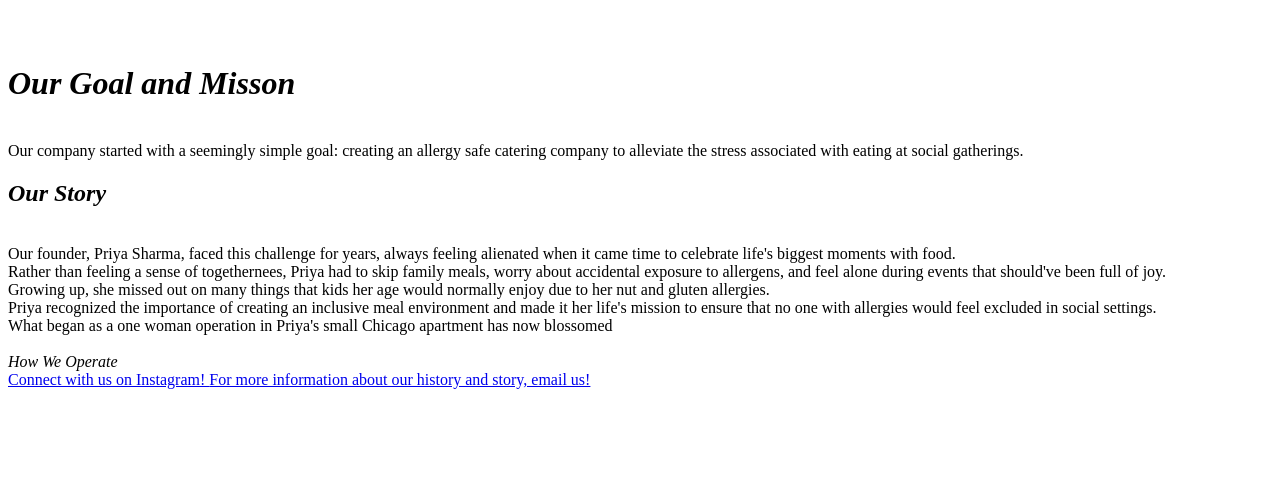
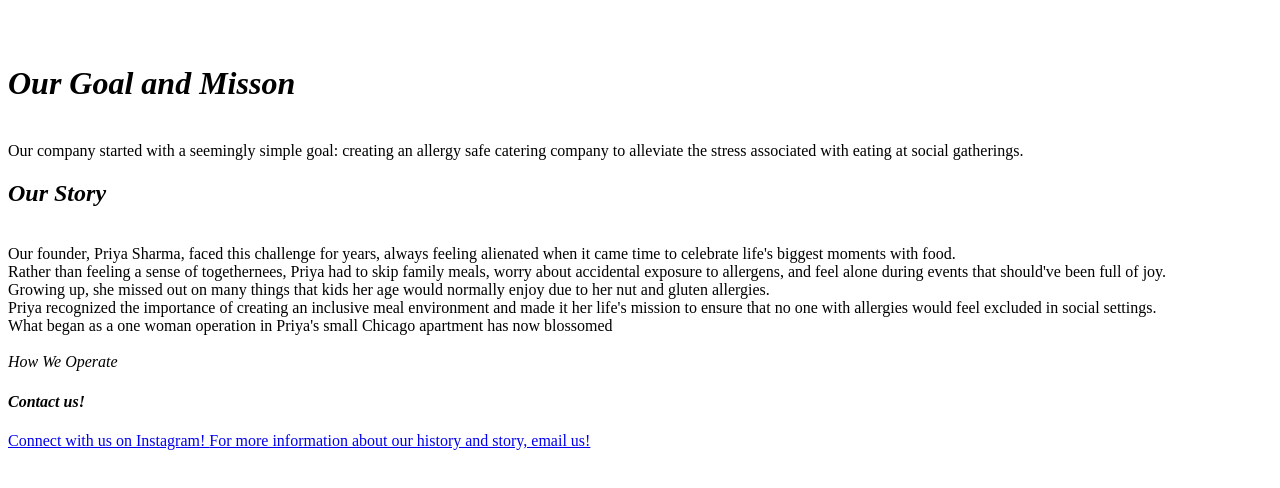
Before and after one commit to leffela14/MGMT-382-Project-1, a plain HTML site: page index.html in a window 1280 px wide. Drawn offline with Linux system fonts and the light colour scheme.

Commit message:
Update index.html

```diff
--- a/index.html
+++ b/index.html
@@ -22,6 +22,8 @@
   What began as a one woman operation in Priya's small Chicago apartment has now blossomed
 <h3></h3><i> How We Operate </i></h3>
   <br>
+
+  <h4> <i> Contact us! </i></h4>
   <a href="https://www.instagram.com/khaana_catering/" target="blank"> Connect with us on Instagram! </a>
 
  <a href="mailto:leffela@purdue.edu"> For more information about our history and story, email us!</a>
```
